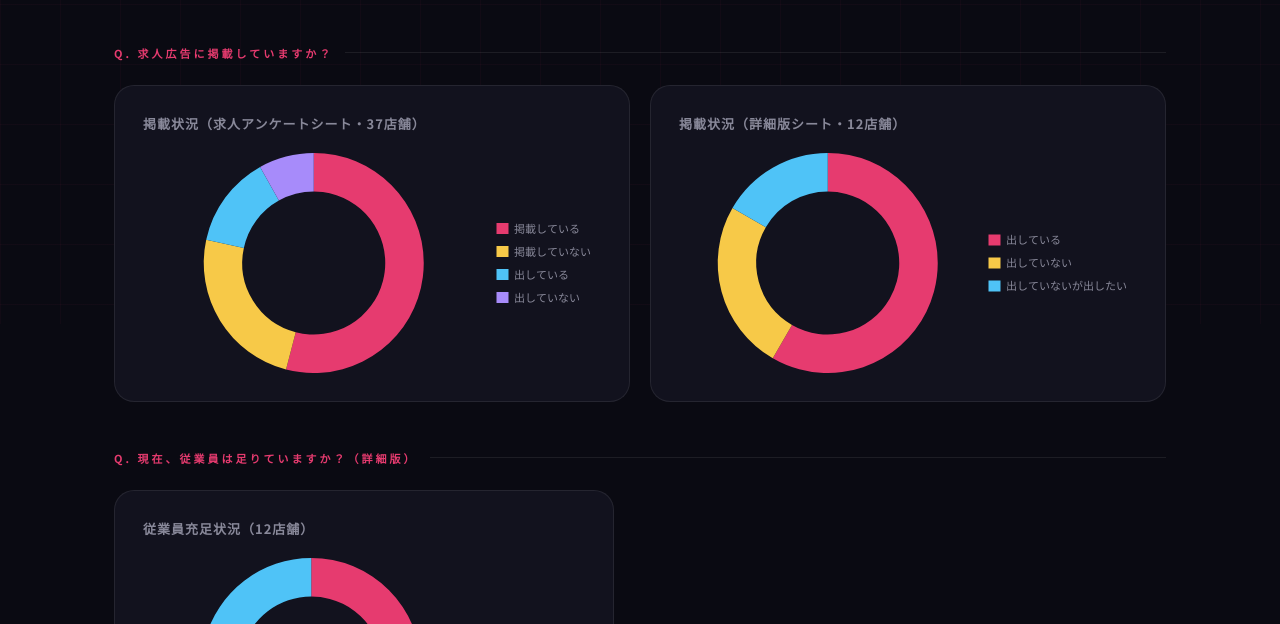
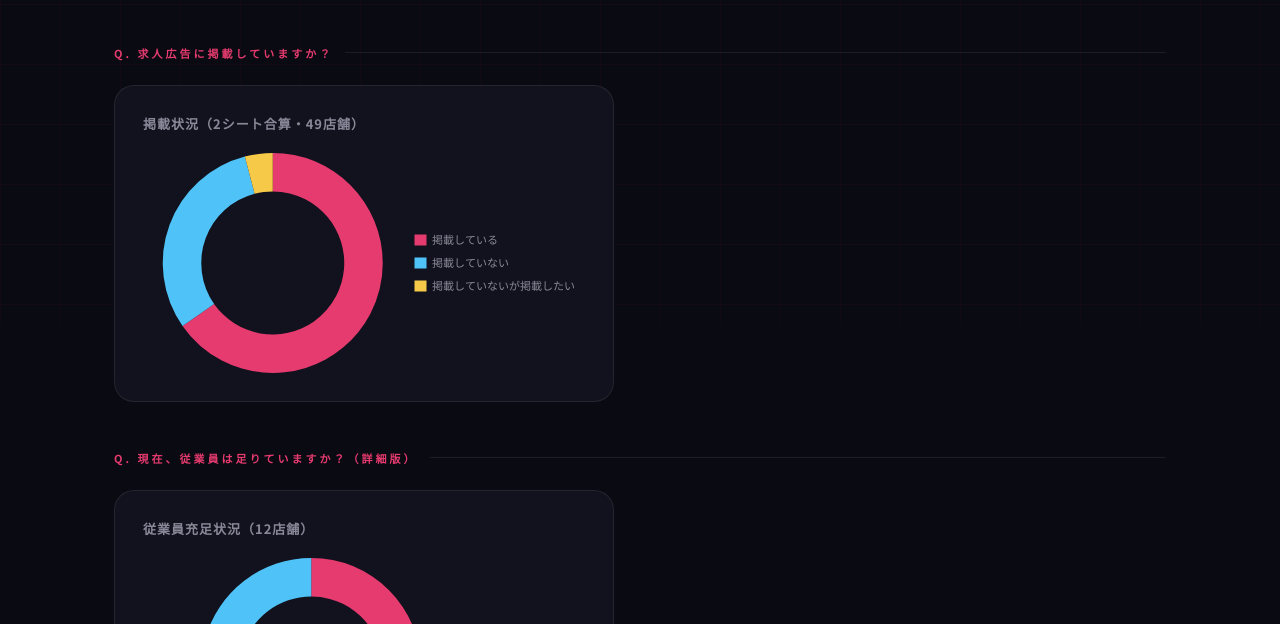
Before and after one commit to shiguunae/susukinofreeckyuujinn, a plain HTML site: page index.html in a window 1280 px wide. Shown: the part 476-1100 px from the top of the page. Drawn offline with nearby package versions, Linux system fonts and the light colour scheme.

Commit message:
Add files via upload

```diff
--- a/index.html
+++ b/index.html
@@ -1,4 +1,3 @@
-
 <!DOCTYPE html>
 <html lang="ja">
 <head>
@@ -447,18 +446,10 @@
   <!-- Q1: 求人掲載状況 -->
   <div class="section" style="animation-delay:0.15s">
     <div class="section-title">Q. 求人広告に掲載していますか？</div>
-    <div class="grid-2">
-      <div class="card">
-        <div class="card-title">掲載状況（求人アンケートシート・37店舗）</div>
-        <div class="chart-wrap">
-          <canvas id="chart-posting"></canvas>
-        </div>
-      </div>
-      <div class="card">
-        <div class="card-title">掲載状況（詳細版シート・12店舗）</div>
-        <div class="chart-wrap">
-          <canvas id="chart-posting2"></canvas>
-        </div>
+    <div class="card" style="max-width:500px">
+      <div class="card-title">掲載状況（2シート合算・49店舗）</div>
+      <div class="chart-wrap">
+        <canvas id="chart-posting"></canvas>
       </div>
     </div>
   </div>
@@ -694,29 +685,14 @@ const doughnutOpts = {
   }
 };
 
-// Q1 掲載状況（求人アンケートシート）
+// Q1 掲載状況（2シート合算）
 new Chart(document.getElementById('chart-posting'), {
   type: 'doughnut',
   data: {
-    labels: ['掲載している', '掲載していない', '出している', '出していない'],
+    labels: ['掲載している', '掲載していない', '掲載していないが掲載したい'],
     datasets: [{
-      data: [20, 9, 5, 3],
-      backgroundColor: pinkPalette,
-      borderWidth: 0,
-      hoverOffset: 6
-    }]
-  },
-  options: doughnutOpts
-});
-
-// Q1 掲載状況（詳細版）
-new Chart(document.getElementById('chart-posting2'), {
-  type: 'doughnut',
-  data: {
-    labels: ['出している', '出していない', '出していないが出したい'],
-    datasets: [{
-      data: [7, 3, 2],
-      backgroundColor: pinkPalette,
+      data: [32, 15, 2],
+      backgroundColor: ['#e63b6f','#4fc3f7','#f7c948'],
       borderWidth: 0,
       hoverOffset: 6
     }]
```
